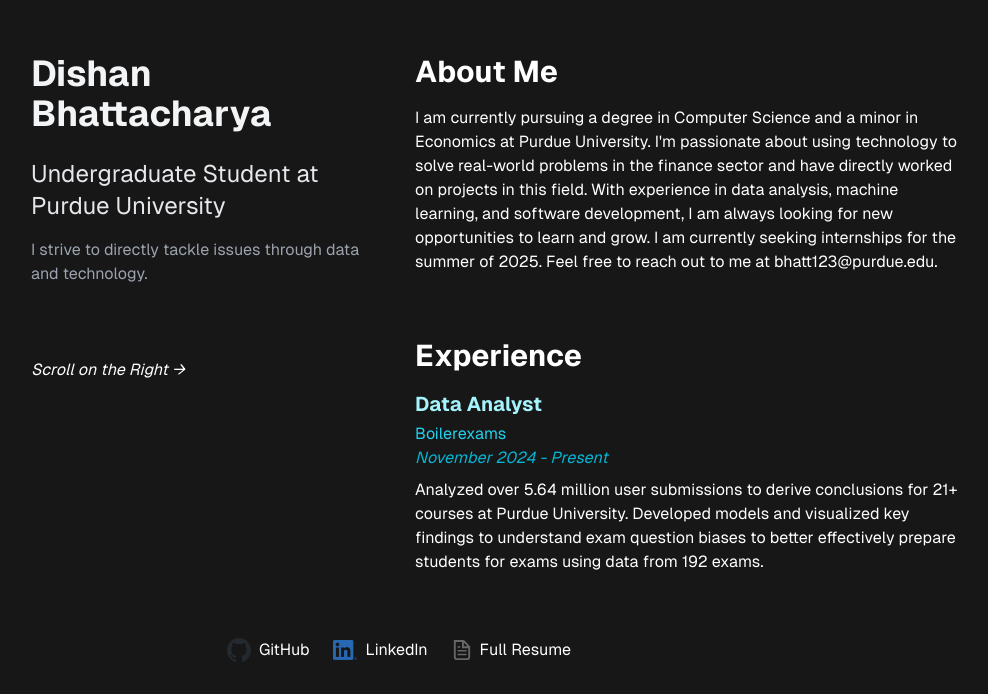
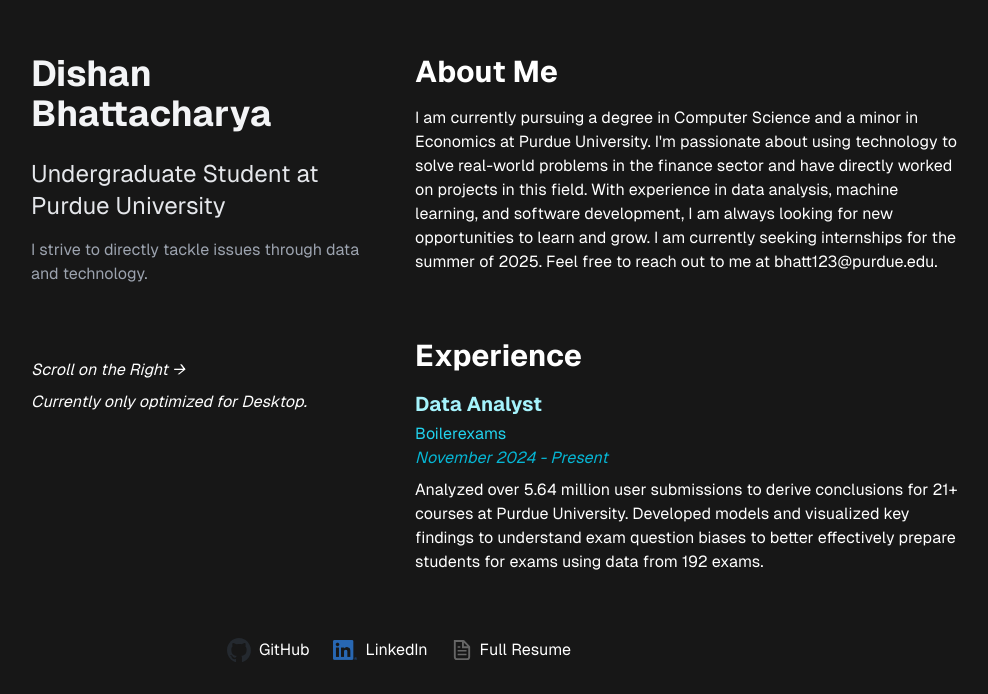
Before and after one commit to disbh/portfolio-v3, a Next.js app: page / in a window 1280 px wide. Shown: the part 106-800 px from the top of the page, without its empty margins (241-1229 px from the left). Built offline with nearby package versions, Linux system fonts and the light colour scheme.

Commit message:
Updated Basic Text, will optimize for both Desktop+Mobile soon

```diff
--- a/app/page.tsx
+++ b/app/page.tsx
@@ -64,6 +64,7 @@ export default function Home() {
 
 
           <p className="italic pt-16">Scroll on the Right →</p>
+          <p className="italic">Currently only optimized for Desktop.</p>
 
 
         </div>
```
